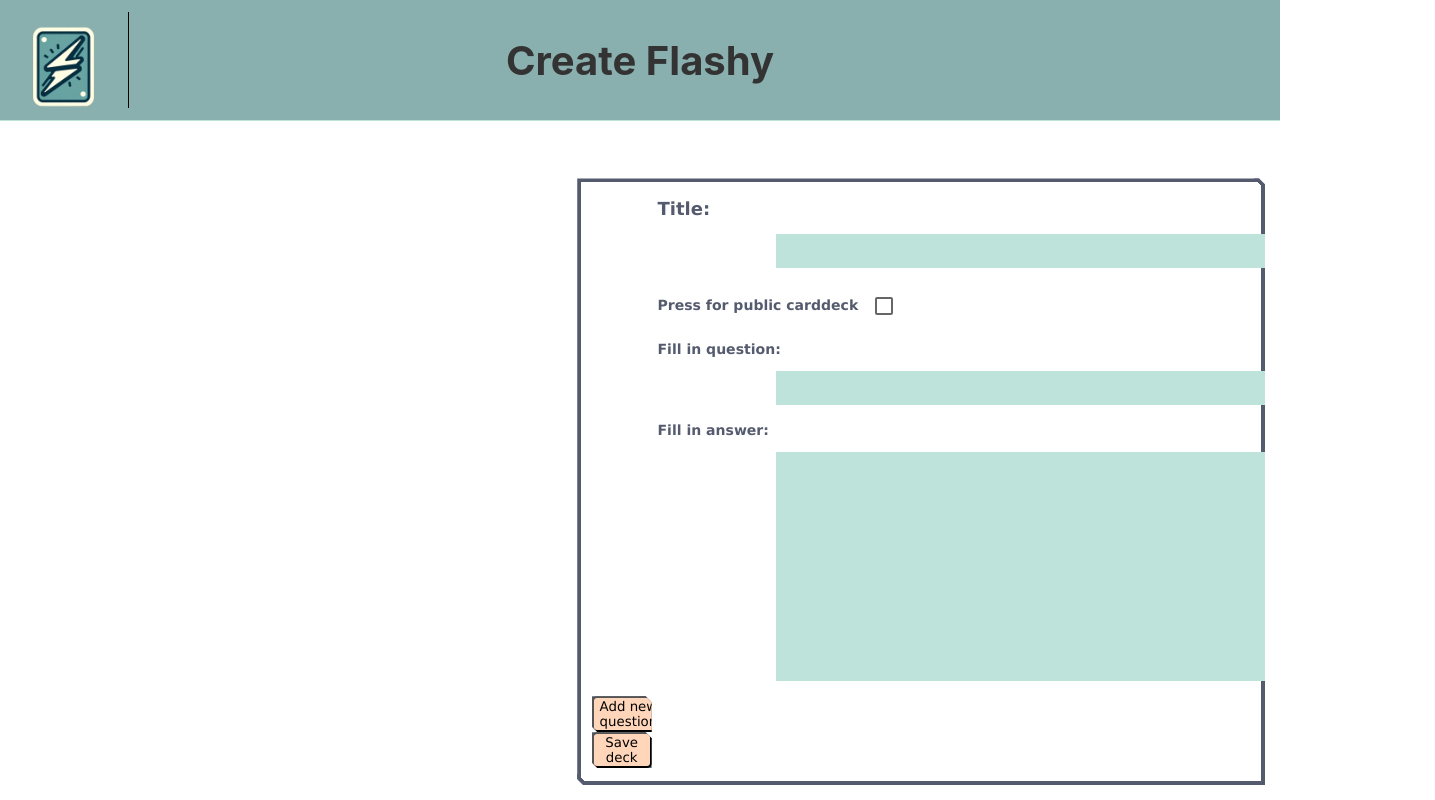
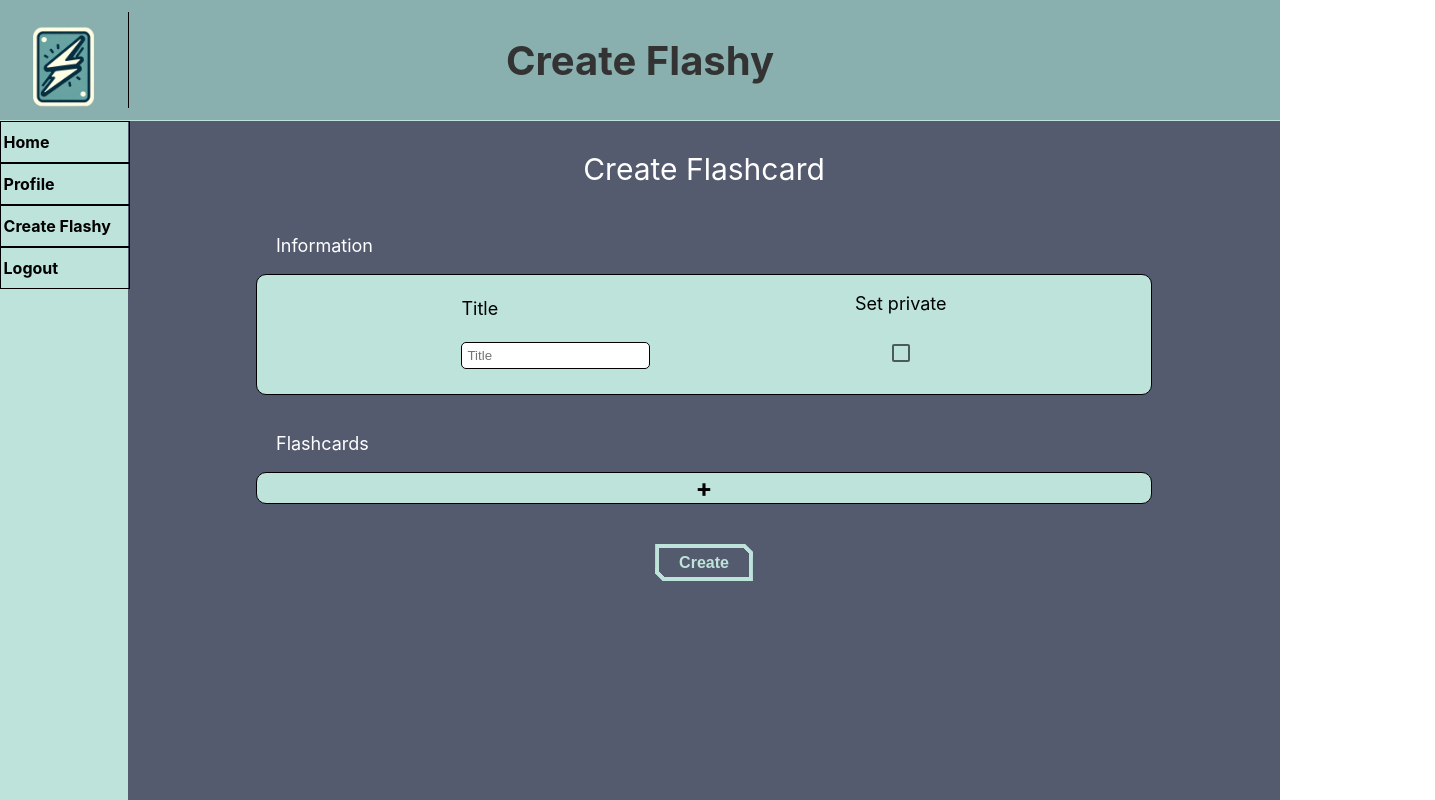
Before and after one commit to ThomasHWik/Flashy-frontend, a React (Create React App) app: page /createFlashy in a window 1280 px wide. Shown: the top 800 px of the page, 1435 px wide, since content can reach past the window. Built offline with nearby package versions, Linux system fonts and the light colour scheme.

Commit message:
fix: change create flashy page

```diff
--- a/src/components/createFlashy.js
+++ b/src/components/createFlashy.js
@@ -1,92 +1,167 @@
-import { Checkbox, ToggleButton } from "@mui/material";
-import React from "react"
-import { useState } from "react"
-import "./css/createFlashy.css"
-import { useTheme } from "@emotion/react";
-
-//fjerne input når kort er lagt inn
-//design?
-//checkbox med database
+import React, { useEffect } from 'react'
+import './css/edit.css'
+import { Checkbox } from "@mui/material";
+import Navbar from './navbar'
 
 function CreateFlashy() {
-    const buttonStyle = {
-        backgroundColor: "#ffd6ba",
-        borderRadius: "5px",
-        fontFamily: 'Lucida Sans',
-        cursor: "pointer"
+
+    const [questions, setQuestions] = React.useState([]);
+
+    const [disableConfirm, setDisableConfirm] = React.useState(false);
+
+    const [username, setUsername] = React.useState("");
+
+    const [isPrivate, setIsPrivate] = React.useState(false);
+
+
+    const uuid = new URLSearchParams(window.location.search).get("uuid");
+
+    function handleIsPrivate(e) {
+        setIsPrivate(e.target.checked);
+
+    }
+
+    function setCardValue(question, answer, index) {
+        let temp = questions;
+        temp[index] = [question, answer];
+        setQuestions(temp);
+        console.log(temp);
+    }
+
+    function getValues(index) {
+        return questions[index];
+    }
+
+    function addCard() {
+        console.log(questions)
+        setQuestions([...questions, []]);
+    }
+
+    function deleteCard(index) {
+        let temp = [...questions];
+        temp.splice(index, 1);
+        setQuestions(temp);
+    }
+
+    const [name, setName] = React.useState([]);
+
+    function updateName(e) {
+        setName(e.target.value);
+    }
+
+    async function confirmCreate() {
+        setDisableConfirm(true);
+        let cards = [];
+            questions.forEach((card) => {
+                cards.push({ question: card[0], answer: card[1]});
+            });
+
+        const result = await fetch("http://localhost:8080/flashcard/create",
+            {
+                headers: {
+                    "Authorization": "Bearer " + localStorage.getItem("flashyToken"),
+                    "Content-Type": "application/json"
+                },
+                method: "POST", body: JSON.stringify({ name: name, cards: cards, isprivate: isPrivate ? 1 : 0 })
+            }
+        )
+        const status = result.status;
+        console.log(result)
+
+        if (status === 200) {
+            window.location.href = "/home"
+        } else if (status === 403) {
+            alert("You are not authorized to create flashcard.");
+        }
+        else {
+            alert("An error occurred. Please try again.");
+        }
+        setDisableConfirm(false);
     }
 
 
+    return (
+        <div className='editcontainer'>
+            <Navbar />
+            <div className='editmaincontainer'>
+                <p>Create Flashcard</p>
+                <div className='editsectioncontainer'>
+                    <p>Information</p>
+                    <div className='editheadercontainer'>
+                        <div>
+                            <p>Title</p>
+                            <input onChange={(e) => updateName(e)} placeholder='Title' value={name}></input>
+                        </div>
 
-    const [questions, setQuestions] = useState([]);
-    const [questionValue, setInputQuestion] = useState('');
-    const [answerValue, setInputAnswer] = useState('');
-    const [title, setInputTitle] = useState('');
-    const [isPrivate, setIsPrivate] = useState(0);
+                            <div>
+                                <p>Set private</p>
+                                <Checkbox onChange={(e) => { handleIsPrivate(e) }} value={isPrivate}></Checkbox>
+                            </div>
 
-    function addQ() {
-        setQuestions([...questions,{question:questionValue, answer:answerValue}])
-        setInputQuestion();
-        console.log(questions)
+
+
+                    </div>
+                </div>
+
+                <div className='editsectioncontainer'>
+                    <p>Flashcards</p>
+                    <div className='editboxescontainer'>
+                        {questions.map((i, v) => { return <Box key={v} question={i[0]} getValues={getValues} answer={i[1]} updateFunc={setCardValue} index={v} deleteCard={deleteCard} /> })}
+                        <div className='editaddCard' onClick={addCard}>
+                            <h3 className="editaddcardbtn">+</h3>
+                        </div>
+                    </div>
+
+                </div>
+                <div className='confirmeditcontainer'>
+                    <button disabled={disableConfirm} onClick={() => confirmCreate()}>Create</button>
+                </div>
+            </div>
+        </div>
+    )
+}
+
+const Box = (props) => {
+    const [question, setQuestion] = React.useState(props.question || '');
+    const [answer, setAnswer] = React.useState(props.answer || '');
+
+
+    useEffect(() => {
+        setQuestion(props.question || '');
+        setAnswer(props.answer || '');
+    }, [props.question, props.answer]);
+
+
+    function update() {
+        props.updateFunc(question, answer, props.index);
     }
 
-    const handleIsPrivate = (e) => {
-        setIsPrivate(e.target.value)
+    function updateQuestion(e) {
+        setQuestion(e.target.value);
+        update();
     }
-    ;
-    const handleInputTitle = (e) => {
-        setInputTitle(e.target.value);
-    };
 
-    const handleInputQuestion = (e) => {
-        setInputQuestion(e.target.value);
-    };
+    function updateAnswer(e) {
+        console.log(e);
+        setAnswer(e.target.value);
+        update();
+    }
 
-    const handleInputAnswer = (e) => {
-        setInputAnswer(e.target.value);
-    };
 
-    async function sendFlashcard() {
-        const result = await fetch("http://localhost:8080/flashcard/create",
-            {
-
-                headers: {
-                    "Content-Type": "application/json",
-                },
-                method: "POST", body: JSON.stringify(
-                    { name: title, cards: questions, isprivate: 0 })
-            }
-        )
-        console.log(result)
-    }
     return (
-        <div className="create">
-            <p className="movetext" ><h2>Title: </h2>
-                <textarea className="textboxes" cols={80} onChange={(e) => handleInputTitle(e)} type="text" ></textarea>
-            </p>
-            <h3 className="movetext">Press for public carddeck <Checkbox onChange={(e)=> handleIsPrivate(e)}></Checkbox></h3>
-            <p className="movetext">
-                <h3>Fill in question: </h3>
-                <textarea className="textboxes"  cols={80} onChange={(e) => handleInputQuestion(e)} type="text"></textarea>
-                <h3>Fill in answer:</h3>
-                <textarea className="textboxes" rows={15} cols={80}
-                                        onChange={(e) => handleInputAnswer(e)} type="text"></textarea>
-            </p>
-            <p>
-                <p className="button">
-                    <button style={buttonStyle} onClick={() => addQ()} >Add new question</button>
-                </p>
-                <div className="public">
-
+        <div>
+            <div className="box">
+                <button className="editdeletecardbtn" onClick={() => props.deleteCard(props.index)}>Delete</button>
+                <div className='question'>
+                    <textarea rows={10} placeholder='Question' onInput={(e) => updateQuestion(e)} value={question} />
                 </div>
-                <p className="button">
-                    <button style={buttonStyle} onClick={() => sendFlashcard()}>Save deck</button>
-                </p>
-            </p>
+                <div className='editverticalline'></div>
+                <div className='answer'>
+                    <textarea rows={10} placeholder='Answer' onInput={(e) => updateAnswer(e)} value={answer} />
+                </div>
+            </div>
         </div>
     )
-
-
 }
 
 export default CreateFlashy;
--- a/src/components/css/edit.css
+++ b/src/components/css/edit.css
@@ -1,13 +1,16 @@
-.containerEdit{
+.editcontainer{
     display: flex;
     flex-direction: column;
     align-items: center;
+    display: flex;
+    flex-direction: row;
+    background-color: #555B6E;
 }
 
 .addCard{
     position: relative;
     background-color: #BEE3DB;
-    width: 1000px;
+
     border-radius: 20px;
     margin-top: 10px;
     text-align: center;
@@ -17,7 +20,7 @@
     margin-top: 10px;
     background-color: #BEE3DB;
     position: relative;
-    width: 1000px;
+
     height: 200px;
     border-radius: 20px;
     display: flex;
@@ -27,7 +30,7 @@
     content: "";
     position: absolute;
     width: 2px;
-    height: 80%;
+
     background-color: #89B0AE;
     left: 50%;
     top: 10%;
@@ -36,13 +39,12 @@
 .question, .answer, .h1Q, .h1A {
     position: relative;
     height: 80%;
-    width: 45%;
+
     margin: auto;
 }
 
 .editHeader{
     margin-top: 50px;
-    width: 1000px;
     display: flex;
     justify-content: space-between;
 }
@@ -59,7 +61,7 @@ textarea {
     background-color: #BEE3DB;
 }
 
-.create{
+.editdeletecardbtn{
     z-index: 100;
     position: absolute;
     right: 15px;
@@ -108,7 +110,7 @@ button:active {
 .doneButton{
     z-index: 100;
     position: absolute;
-    top: 20%;
+    top: 15px;
     right: 10px;
 
     --border: 4px;
@@ -133,3 +135,173 @@ button:active {
             );
     transition: color var(--t,0.3s), background-size 0.3s;
 }
+.editmaincontainer {
+    align-self: flex-start;
+    display: flex;
+    flex-direction: column;
+    width: 70%;
+    margin: 0 auto;
+
+}
+
+.editmaincontainer>p {
+    text-align: center;
+    color: white;
+    font-size: 30px;
+
+}
+.editmaincontainer>span {
+    text-align: center;
+    color: white;
+    font-size: 20px;
+}
+
+.editheadercontainer{
+    border: .5px solid;
+    display: flex;
+    flex-direction: row;
+    justify-content: space-evenly;
+    background-color: #BEE3DB;
+}
+.editheadercontainer div {
+
+
+    display: flex;
+    flex-direction: column;
+    font-size: large;
+    padding-bottom: 20px;
+
+    justify-content: space-evenly;
+    text-align: center;
+
+}
+.editheadercontainer div p {
+    justify-self: left;
+    text-align: left;
+}
+.editheadercontainer input {
+    padding: 5px;
+    border-radius: 5px;
+    border: .5px solid;
+}
+
+.editsectioncontainer {
+    margin-bottom: 20px;
+
+}
+
+.editsectioncontainer > p {
+    margin-left: 20px;
+    font-size: 18px;
+    color: white;
+
+}
+
+.editsectioncontainer > div {
+    border-radius: 10px;
+
+}
+
+
+
+.editboxescontainer {
+
+}
+
+.editboxescontainer >div {
+background-color: #BEE3DB;
+border-radius: 10px;
+border: .5px solid;
+}
+.editboxescontainer div textarea {
+    width: 100%;
+    height: 100%;
+    border: none;
+    outline: none;
+    resize: none;
+    background-color: #BEE3DB;
+}
+
+.editboxescontainer div {
+    margin-bottom: 20px;
+}
+
+.editaddCard {
+    text-align: center;
+}
+.editverticalline {
+    height: 80%;
+    border-left: .5px solid #555B6E;
+    align-self: center;
+    padding: 0;
+    margin: 0 !important;
+
+}
+
+.editaddcardbtn:hover {
+    cursor: pointer;
+}
+
+.editaddcardbtn {
+    font-size: 25px;
+
+    margin: 0 auto;
+}
+
+.confirmeditcontainer {
+    width: 100%;
+    display: flex;
+
+
+    align-items: center;
+    display: flex;
+    flex-direction: row;
+    justify-content: center;
+    background-color: #555B6E;
+}
+
+.confirmeditcontainer button {
+    --border: 4px;
+    --slant: 0.5em;
+    --color: #BEE3DB;
+    font-size: 16px;
+    padding: 0.6em 1.5em;
+    border: none;
+    cursor: pointer;
+    font-weight: bold;
+    color: var(--color);
+    background: linear-gradient(to bottom left, var(--color)  50%, #0000 50.1%) top right,
+                linear-gradient(to top right, var(--color)  50%, #0000 50.1%) bottom left;
+    background-size: calc(var(--slant) + 1.3 * var(--border)) calc(var(--slant) + 1.3 * var(--border));
+    background-repeat: no-repeat;
+    box-shadow:
+        0 0 0 200px inset var(--s, #0000),
+        0 0 0 var(--border) inset var(--color);
+    clip-path:
+        polygon(0 0, calc(100% - var(--slant)) 0, 100% var(--slant),
+                100% 100%, var(--slant) 100%, 0 calc(100% - var(--slant))
+        );
+    transition: color var(--t, 0.3s), background-size 0.3s;
+
+
+    margin-bottom: 100px;
+}
+
+.confirmeditcontainer button:focus-visible {
+    outline-offset: calc(-1 * var(--border));
+    outline: var(--border) solid #000c;
+    clip-path: none;
+    background-size: 0 0;
+}
+
+.confirmeditcontainer button:hover,
+.confirmeditcontainer button:active{
+    background-size: 100% 100%;
+    color: black;
+    --t: 0.2s 0.1s;
+}
+
+.confirmeditcontainer button:active {
+    --s: #0005;
+    transition: none;
+}
--- a/src/components/edit.js
+++ b/src/components/edit.js
@@ -4,8 +4,6 @@ import './css/edit.css'
 function Edit() {
 
     const [questions, setBoxCount] = React.useState([]);
-
-
 
     function setCardValue (question, answer, index) {
         let temp = questions;
@@ -75,7 +73,7 @@ function Edit() {
     }
 
     return (
-        <div className='containerEdit'>
+        <div className='container'>
             <div>
                 <h1><input onChange={(e) => updateName(e)} placeholder = "Name" style ={{width: "300px", height: "30px", border: "0px", background:"#BEE3DB", borderRadius: "5px"}}></input></h1>
                 <h1><button className="doneButton" onClick={() => sendFlashcard()}>Save Flashy</button></h1>
```
